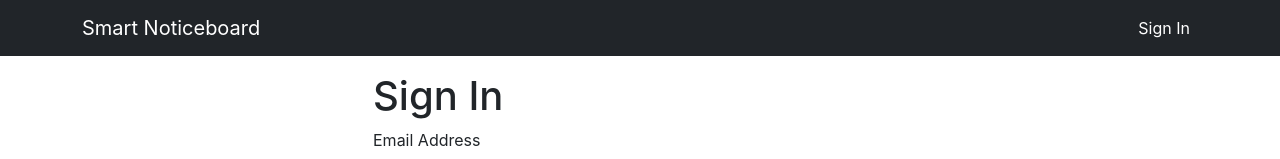
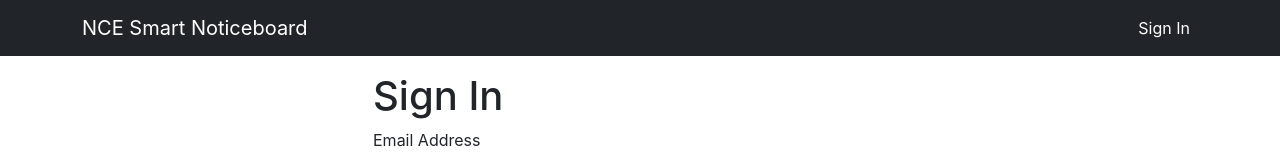
Before and after one commit to swathihd08/smart-noticeboardsystem, a React (Create React App) app in the folder frontend/: page /login in a window 1280 px wide. Shown: the top 159 px of the page. Built offline with nearby package versions, Linux system fonts and the light colour scheme; no server answers.

Commit message:
Update brand name

```diff
--- a/frontend/src/components/Header.js
+++ b/frontend/src/components/Header.js
@@ -18,7 +18,7 @@ const Header = () => {
             <Navbar bg="dark" variant="dark" expand="lg" collapseOnSelect>
                 <Container>
                     <LinkContainer to="/">
-                        <Navbar.Brand>Smart Noticeboard</Navbar.Brand>
+                        <Navbar.Brand>NCE Smart Noticeboard</Navbar.Brand>
                     </LinkContainer>
                     <Navbar.Toggle aria-controls="basic-navbar-nav" />
                     <Navbar.Collapse id="basic-navbar-nav">
```
